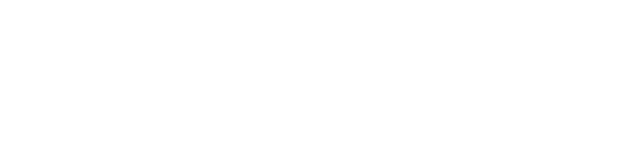
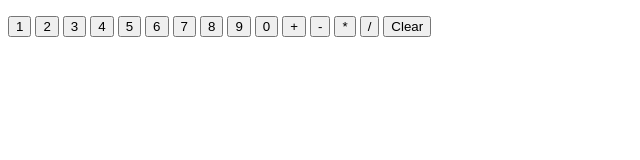
Before and after one commit to CuriosityBard/odin-calculator, a plain HTML site: page index.html in a window 1280 px wide. Shown: the whole page, without its empty margins (0-640 px from the left). Drawn offline with Linux system fonts and the light colour scheme.

Commit message:
Add calculator buttons and screen - HTML

```diff
--- a/index.html
+++ b/index.html
@@ -7,6 +7,29 @@
     <link rel="stylesheet" type="text/css" href="./style.css">
 </head>
 <body>
+    <main>
+        <div id="screen">
+            <p id="screen-text"></p>
+        </div>
+        <div id="calc-buttons" class="buttons">
+            <button id="one" class="calc-button">1</button>
+            <button id="two" class="calc-button">2</button>
+            <button id="three" class="calc-button">3</button>
+            <button id="four" class="calc-button">4</button>
+            <button id="five" class="calc-button">5</button>
+            <button id="six" class="calc-button">6</button>
+            <button id="seven" class="calc-button">7</button>
+            <button id="eight" class="calc-button">8</button>
+            <button id="nine" class="calc-button">9</button>
+            <button id="zero" class="calc-button">0</button>
 
+            <button id="plus" class="calc-button">+</button>
+            <button id="plus" class="calc-button">-</button>
+            <button id="plus" class="calc-button">*</button>
+            <button id="plus" class="calc-button">/</button>
+
+            <button id="clear" class="calc-button">Clear</button>
+        </div>
+    </main>
     <script src="./scripts.js"></script>
 </body>
```
